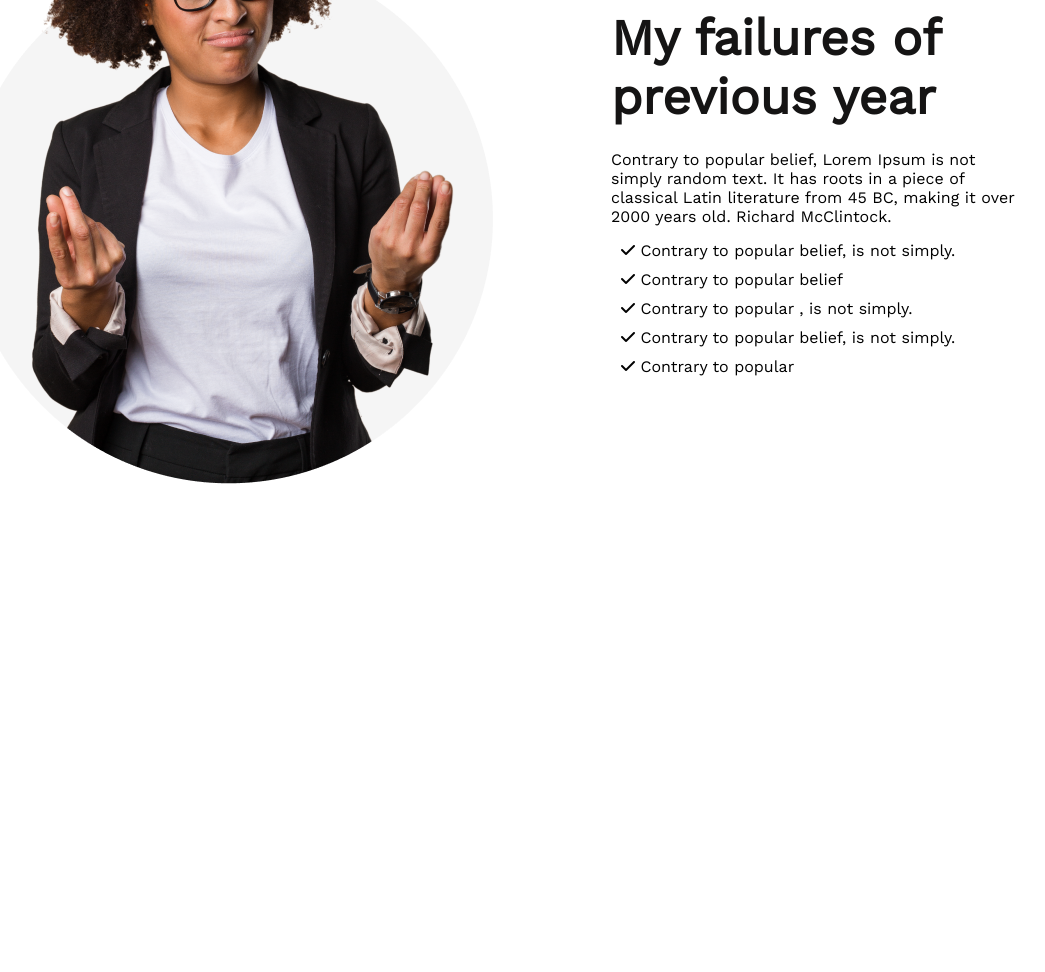
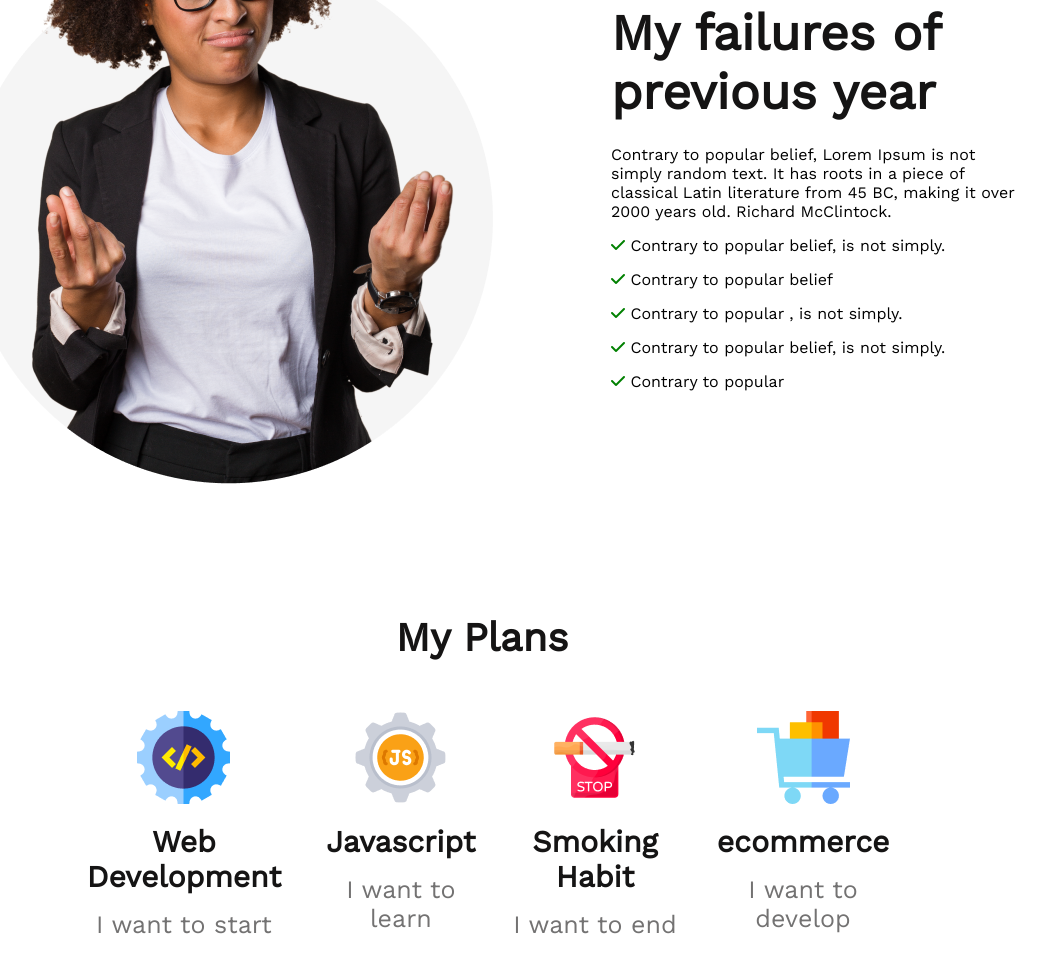
Before and after one commit to tanjinahakim/new_year_portfolio, a plain HTML site: page index.html in a window 1280 px wide. Shown: the part 1070-2042 px from the top of the page, without its empty margins (158-1203 px from the left). Before the commit the page ends 1684 px from the top, so only its background shows below. Drawn offline with nearby package versions, Linux system fonts and the light colour scheme.

Commit message:
added plan section

```diff
--- a/index.html
+++ b/index.html
@@ -23,18 +23,43 @@
         <div class="person-section">
             <img  src="images/person.png" alt="" >
             <div class="person-description">
-             <h3>My failures of previous year</h3>
+             <h3 class="person-title">My failures of previous year</h3>
             <p >Contrary to popular belief, Lorem Ipsum is not simply random text. It has roots in a piece of classical Latin literature from 45 BC, making it over 2000 years old. Richard McClintock.</p>
-
-            <ul class="list">
-                <li class="list-space"><i class="fa-solid fa-check"></i> Contrary to popular belief, is not simply.</li>
-                <li class="list-space"><i class="fa-solid fa-check"></i> Contrary to popular belief</li>
-                <li class="list-space"><i class="fa-solid fa-check"></i> Contrary to popular , is not simply.</li>
-                <li class="list-space"><i class="fa-solid fa-check"></i> Contrary to popular belief, is not simply.</li>
-                <li class="list-space"><i class="fa-solid fa-check"></i> Contrary to popular </li>
-            </ul>
+            <p class="list"><i class="fa-solid fa-check" style=" color: green;"></i> Contrary to popular belief, is not simply.</p>
+            <p class="list"><i class="fa-solid fa-check" style=" color: green;"></i> Contrary to popular belief</p>
+            <p class="list"><i class="fa-solid fa-check" style=" color: green;"></i> Contrary to popular , is not simply.</p>
+            <p class="list"><i class="fa-solid fa-check" style=" color: green;"></i> Contrary to popular belief, is not simply.</p>
+            <p class="list"><i class="fa-solid fa-check" style=" color: green;"></i> Contrary to popular </p>
             </div>
         </div>
     </section>
+    <!-- My Plans section -->
+    <section class="my-plans-section">
+            <h3 class="plans-title">My Plans</h3>
+            <div class="plan-info-container">
+                <div class="plan-info">
+                    <img src="images/icons/web.png" alt="">
+                    <h4 class="plan-title">Web Development</h4>
+                    <p class="plan-description">I want to start</p>
+                </div>
+                <div class="plan-info">
+                    <img src="images/icons/js.png" alt="">
+                    <h4 class="plan-title">Javascript</h4>
+                    <p class="plan-description">I want to learn</p>
+                </div>
+                <div class="plan-info">
+                    <img src="images/icons/smoke.png" alt="">
+                    <h4 class="plan-title">Smoking Habit</h4>
+                    <p class="plan-description">I want to end</p>
+                </div>
+                <div class="plan-info">
+                    <img src="images/icons/ecom.png" alt="">
+                    <h4 class="plan-title">ecommerce</h4>
+                    <p class="plan-description">I want to develop</p>
+                </div>
+
+            </div>
+
+    </section>
 </body>
 </html>
--- a/styles/styles.css
+++ b/styles/styles.css
@@ -50,22 +50,47 @@
     align-items: center;
 }
 .list{
+    margin-left: 0px;
     margin-top: 15px;
-    list-style: none;
-    padding-left: 0px;
-
-}
-.list-space{
-    margin: 10px;
-    padding: 0px;
 }
 .person-description{
     padding-left: 100px;
     margin-top: 150px;
 }
-h3{
+.person-title{
     font-weight: 700;
     font-size: 50px;
     color: #151414;
     margin-bottom: 24px;
 }
+/* My plans section styles */
+.plans-title{
+    color: #151414;
+    font-weight: 700;
+    font-size: 40px;
+    text-align: center;
+}
+.my-plans-section{
+    margin: 130px 230px ;
+    text-align: center;
+}
+.plan-info-container{
+    display: flex;
+    justify-content: space-around;
+    gap: 30px;
+}
+.plan-info{
+    margin-top: 50px;
+}
+.plan-title{
+    font-weight: 700;
+    font-size: 30px;
+    color: #151414;
+    margin-top: 16px;
+    margin-bottom: 16px;
+}
+.plan-description{
+    font-weight: 500;
+    font-size: 25px;
+    color: #737272;
+}
```
